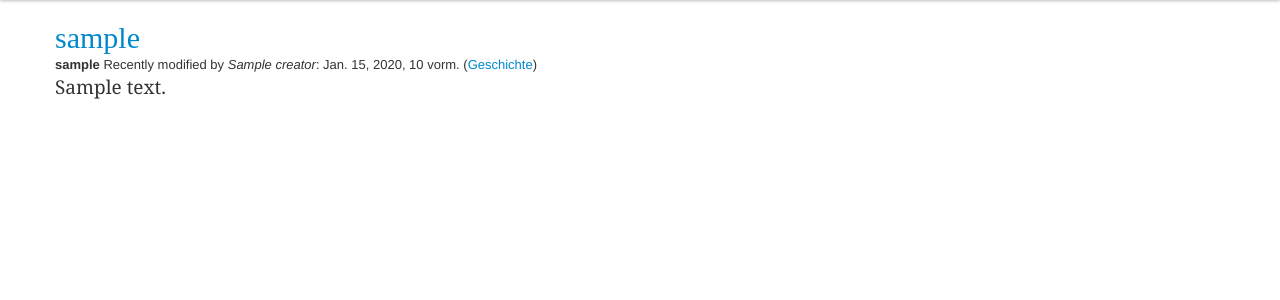
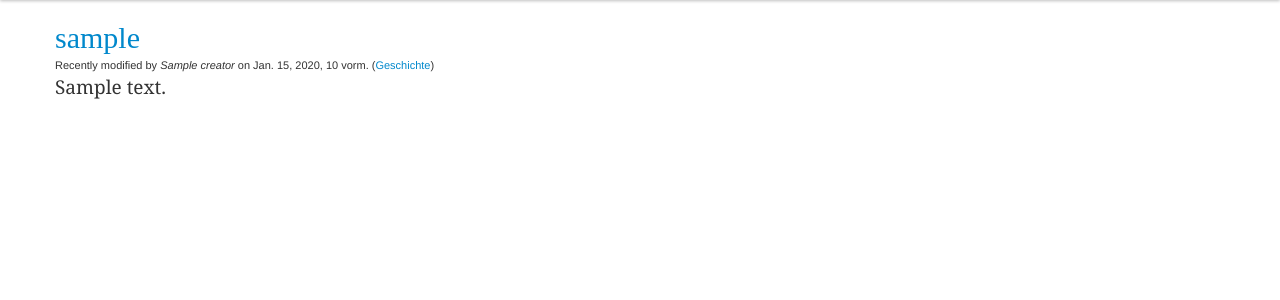
Before and after one commit to softwerkskammer/www.socrates-conference.de, a Django app: template app/templates/wakawaka/page.html in a window 1280 px wide. Shown: the part 40-340 px from the top of the page. Run offline with Django 3.2, Linux system fonts and the light colour scheme; the template is opened without the code that fills it: most values are stand-ins (such as "Sample title", 1, 10 or a date in 2020); parts of the project's set-up code (start-up, migrations or seed data) failed here and were passed over; some web fonts are replaced.

Commit message:
made wiki-page-info block nicer

```diff
--- a/app/static/css/styles.css
+++ b/app/static/css/styles.css
@@ -10,5 +10,9 @@ h1,h2,h3 {
 }
 
 .wiki-page * {
-  font: 19px/27px Georgia;
+  font: 19px Georgia;
 }
+
+.wiki-page-info {
+  font-size: 11px;
+}
--- a/app/templates/wakawaka/page.html
+++ b/app/templates/wakawaka/page.html
@@ -19,13 +19,10 @@
 {% block content %}
   <h1><a href="{% url wakawaka_page slug=page.slug %}">{{ page.slug }}</a></h1>
   {% spaceless %}
-  <div class="info">
-      <span>
-        <strong>{{ page.slug }}</strong>
-      </span>
+  <div class="wiki-page-info">
       <span>
         {% blocktrans with page.current.creator as creator and rev.modified|date:_("DATETIME_FORMAT") as modified %}
-            Recently modified by <em>{{ creator }}</em>: {{ modified }}
+            Recently modified by <em>{{ creator }}</em> on {{ modified }}
         {% endblocktrans %}
         (<a href="{% url wakawaka_revision_list slug=page.slug %}">{% trans "History" %}</a>)
       </span>
```
